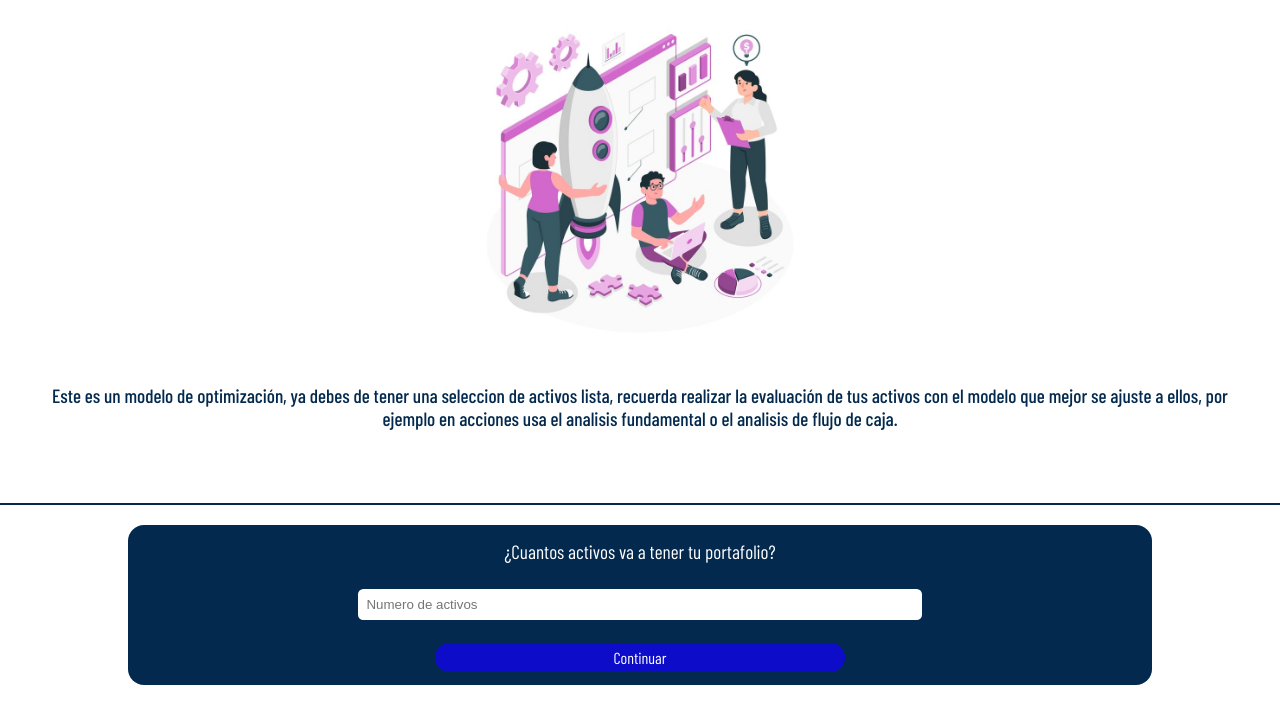
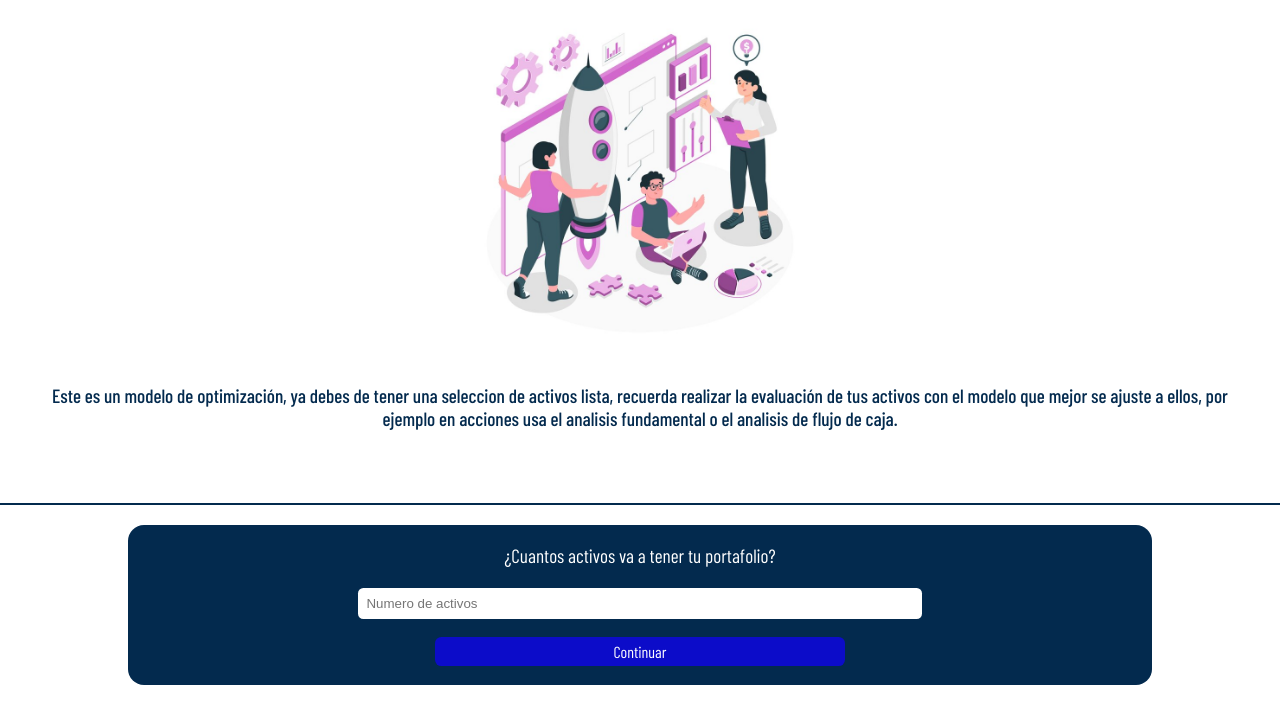
Before and after one commit to andres123o/Port_opt_web_app, a plain HTML site: page Frontend/index/opt.html in a window 1280 px wide. Shown: the part 73-796 px from the top of the page. Drawn offline with nearby package versions, Linux system fonts and the light colour scheme; a web font is replaced by a local one.

```diff
--- a/Frontend/index/Style_optimizador.css
+++ b/Frontend/index/Style_optimizador.css
@@ -70,13 +70,15 @@
     height: 10em;
     background-color: #032a4e;
     border-radius: 1em;
+    padding-top: 1em;
 }
 .pregunta {
     width: 100%;
-    height: 33%;
+    height: 20%;
     display: flex;
     align-items: center;
     justify-content: center;
+    margin-bottom: 1.2em;
 }
 .pregunta p {
     color: #ffffff;
@@ -84,10 +86,11 @@
 }
 .numero {
     width: 100%;
-    height: 33%;
+    height: 20%;
     display: flex;
     align-items: center;
     justify-content: center;
+    margin-bottom: 1.2em;
 }
 .numero input {
     width: 55%;
@@ -98,7 +101,7 @@
 }
 .confirmar {
     width: 100%;
-    height: 33%;
+    height: 20%;
     display: flex;
     align-items: center;
     justify-content: center;
@@ -109,7 +112,7 @@
     background-color: rgb(12, 12, 201);
     text-align: center;
     color: #ffffff;
-    border-radius: 1em;
+    border-radius: 0.4em;
     display: flex;
     justify-content: center;
     align-items: center;
```
